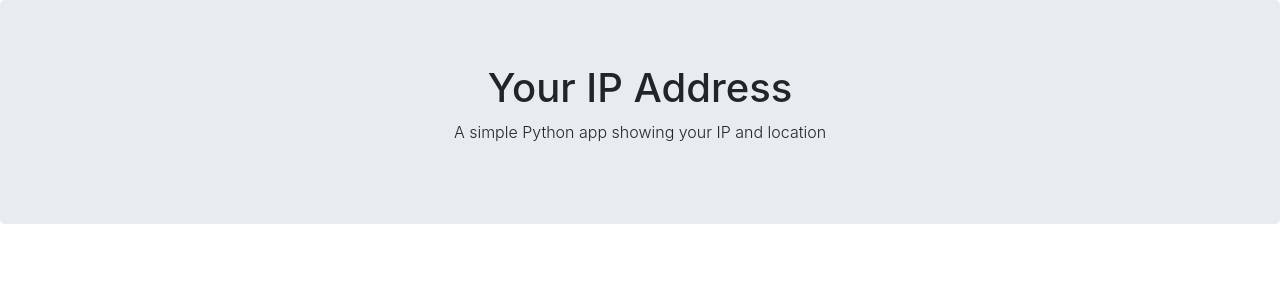
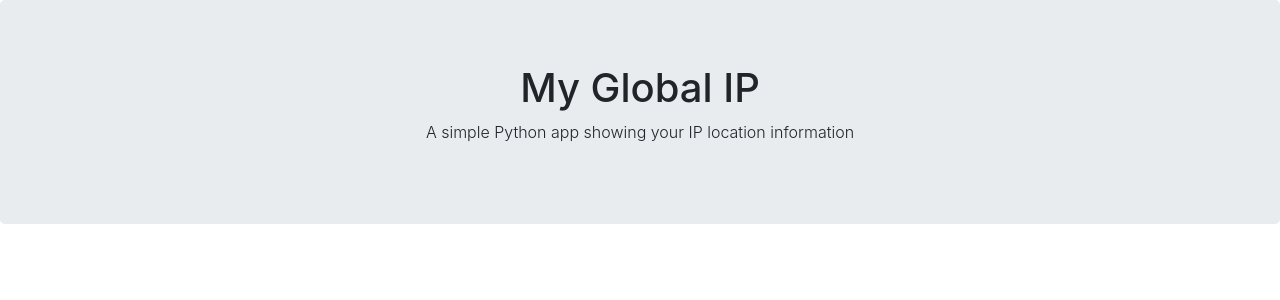
Before and after one commit to jixjia/python-app-azure, a Flask app: template templates/index.html in a window 1280 px wide. Shown: the top 300 px of the page. Run offline with Flask 2, Linux system fonts and the light colour scheme; the template is opened without the code that fills it, so the values that code supplies are empty; some libraries are stand-ins or nearby versions.

Commit message:
updated title

```diff
--- a/templates/index.html
+++ b/templates/index.html
@@ -3,8 +3,8 @@
 
 <!-- Flask & Jinjia Common Techniques -->
 <div class="jumbotron text-center" style="margin-bottom:0">
-  <h1>Your IP Address</h1>
-  <p class="font-weight-light">A simple Python app showing your IP and location</p>
+  <h1>My Global IP</h1>
+  <p class="font-weight-light">A simple Python app showing your IP location information</p>
 </div>
 
 <!-- Body -->
@@ -14,7 +14,7 @@
     <!-- Client IP -->
     <div class="col-3 font-weight-bold">
       <p>Host Name</p>
-      <p>Your IP</p>
+      <p>My IP</p>
       <p>Access Datetime</p>
     </div>
     <div class="col-9">
```
